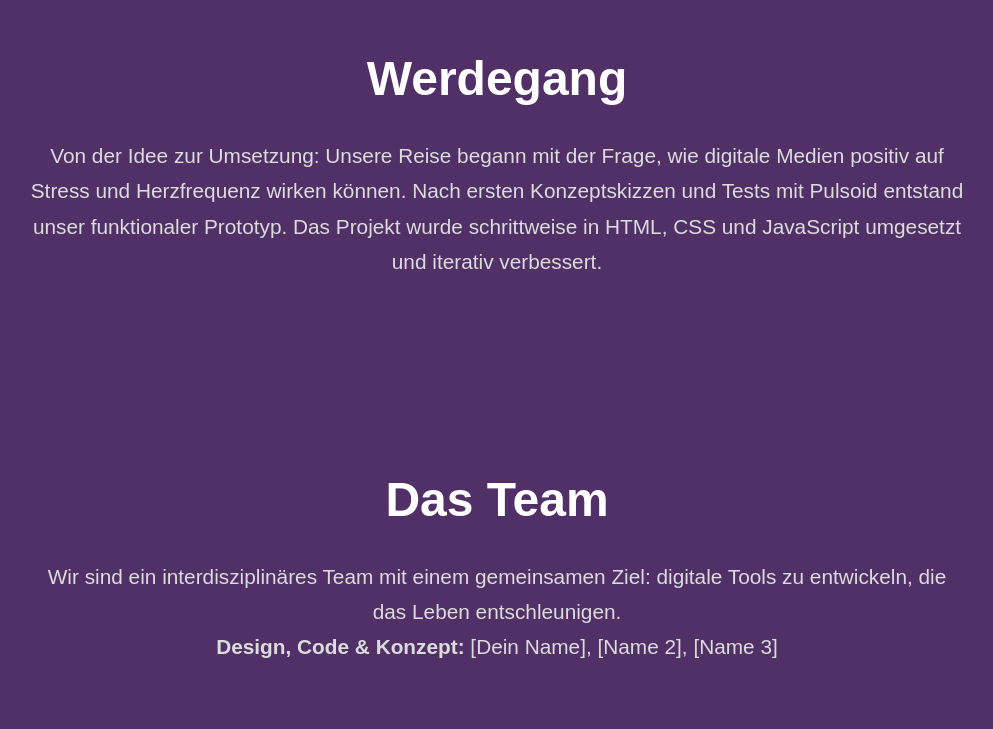
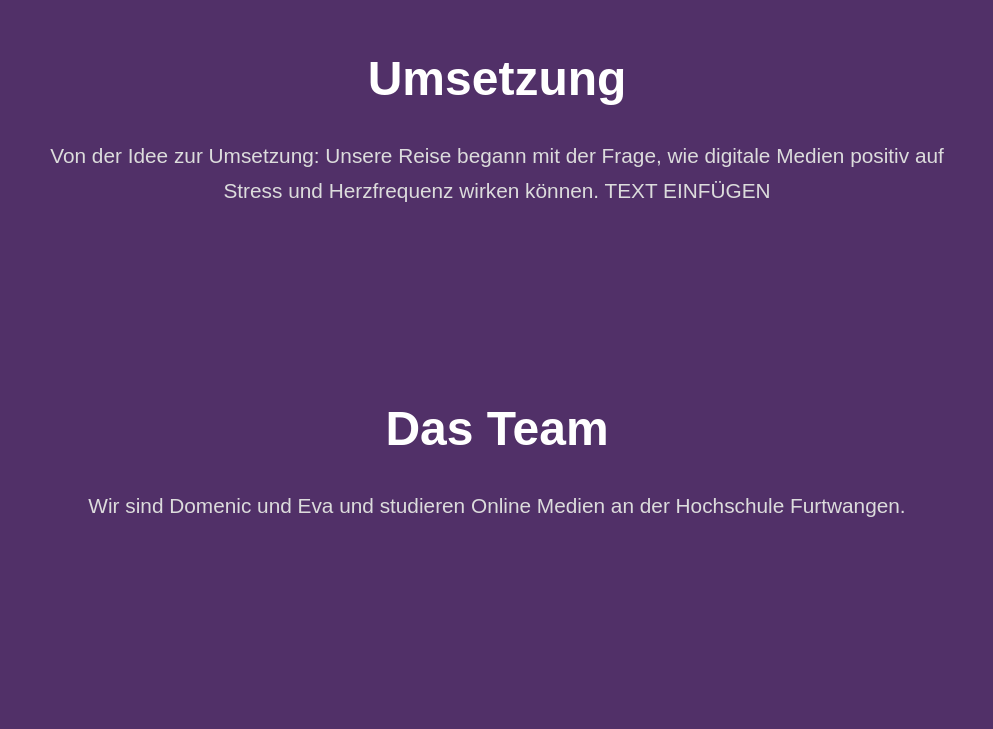
Before and after one commit to evastrn/ruhe-im-puls, a plain HTML site: page index.html in a window 1280 px wide. Shown: the part 1972-2701 px from the top of the page, without its empty margins (143-1136 px from the left). After the commit the page ends 2559 px from the top, so only its background shows below. Drawn offline with Linux system fonts and the light colour scheme.

Commit message:
Anpassungen index

```diff
--- a/index.html
+++ b/index.html
@@ -15,7 +15,7 @@
       <li><a href="#projekt">Projekt</a></li>
       <li><a href="#trailer">Trailer</a></li>
       <li><a href="#prototyp">Prototyp</a></li>
-      <li><a href="#werdegang">Werdegang</a></li>
+      <li><a href="#umsetzung">Umsetzung</a></li>
       <li><a href="#team">Team</a></li>
     </ul>
   </nav>
@@ -29,7 +29,7 @@
   <!-- 📦 Projekt -->
   <section id="projekt" class="section">
     <h1>Das Projekt</h1>
-    <p>Unsere Website misst den aktuellen Puls (über Pulsoid) und verbindet ihn mit audiovisuellen Erlebnissen. Drei Welten laden zum Eintauchen ein. Der Puls bleibt sichtbar, während beruhigende Videos und passende Klänge helfen, zur Ruhe zu kommen. Der Nutzer kann intuitiv auswählen, in welcher Welt er sich entspannen möchte.</p>
+    <p>Unsere Website misst den aktuellen Puls und verbindet ihn mit audiovisuellen Erlebnissen. Drei Welten laden zum Eintauchen ein. Der Puls bleibt sichtbar, während beruhigende Videos und passende Klänge helfen, zur Ruhe zu kommen. Der Nutzer kann intuitiv auswählen, in welcher Welt er sich entspannen möchte.</p>
   </section>
 
   <!-- 🎬 Trailer -->
@@ -47,16 +47,16 @@
     <a href="prototyp.html" class="button">Jetzt testen</a>
   </section>
 
-  <!-- 📈 Werdegang -->
-  <section id="werdegang" class="section">
-    <h1>Werdegang</h1>
-    <p>Von der Idee zur Umsetzung: Unsere Reise begann mit der Frage, wie digitale Medien positiv auf Stress und Herzfrequenz wirken können. Nach ersten Konzeptskizzen und Tests mit Pulsoid entstand unser funktionaler Prototyp. Das Projekt wurde schrittweise in HTML, CSS und JavaScript umgesetzt und iterativ verbessert.</p>
+  <!-- 📈 Umsetzung -->
+  <section id="umsetzung" class="section">
+    <h1>Umsetzung</h1>
+    <p>Von der Idee zur Umsetzung: Unsere Reise begann mit der Frage, wie digitale Medien positiv auf Stress und Herzfrequenz wirken können. TEXT EINFÜGEN</p>
   </section>
 
   <!-- 👥 Team -->
   <section id="team" class="section">
     <h1>Das Team</h1>
-    <p>Wir sind ein interdisziplinäres Team mit einem gemeinsamen Ziel: digitale Tools zu entwickeln, die das Leben entschleunigen. <br> <strong>Design, Code & Konzept:</strong> [Dein Name], [Name 2], [Name 3]</p>
+    <p>Wir sind Domenic und Eva und studieren Online Medien an der Hochschule Furtwangen.</p>
   </section>
 
 </body>
```
